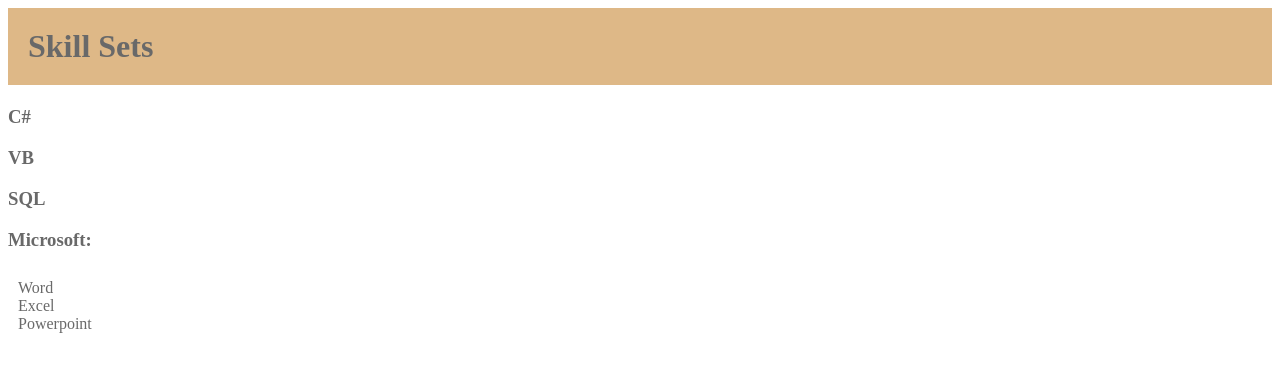
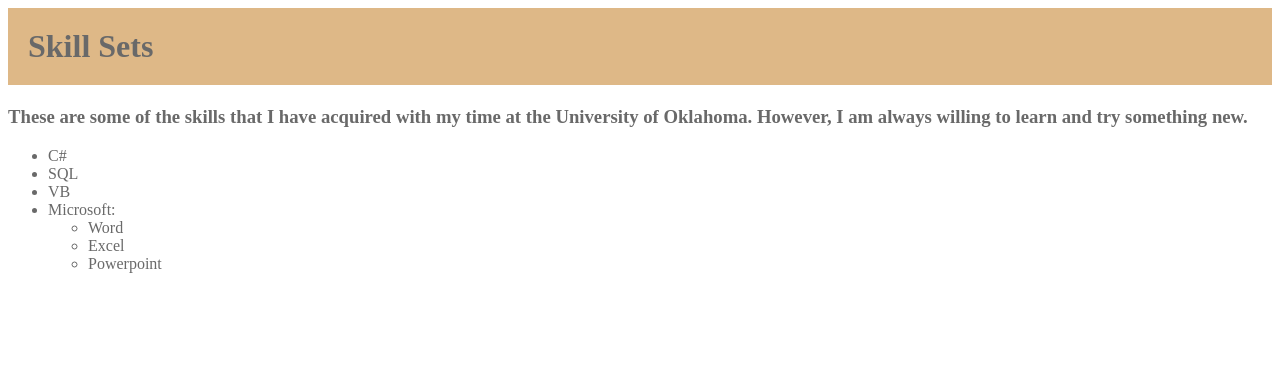
Before and after one commit to AmyTu2/AmyTu2.github.io, a plain HTML site: page skillsets.html in a window 1280 px wide. Drawn offline with Linux system fonts and the light colour scheme.

Commit message:
Small changes

```diff
--- a/skillsets.html
+++ b/skillsets.html
@@ -6,15 +6,19 @@
 <body>
     <h1 class="header">Skill Sets</h1>
     <div>
-        <h3>C#</h3>
-        <h3>VB</h3>
-        <h3>SQL</h3>
-        <h3>Microsoft:</h3>
+        <h3>These are some of the skills that I have acquired with my time at the University of Oklahoma. However, I am always willing to learn and try something new.</h3>
         <ul>
-            <li>Word</li>
-            <li>Excel</li>
-            <li>Powerpoint</li>
+            <li>C#</li>
+            <li>SQL</li>
+            <li>VB</li>
+            <li>Microsoft:</li>
+            <ul>
+                <li>Word</li>
+                <li>Excel</li>
+                <li>Powerpoint</li>
+            </ul>
         </ul>
+
     </div>
 </body>
 </html>
--- a/style.css
+++ b/style.css
@@ -6,6 +6,7 @@ body {
     background-color: white;
     font-family: 'Helvetica Neue LT Pro';
     color: dimgrey;
+
 }
 
 nav {
@@ -47,11 +48,11 @@ li a:hover {
 .text {
     display: block;
     font-size: 14px;
+
 }
 
 
-ul {
+/*ul {
     list-style-type: none;
     padding: 10px;
-
-}
+}*/
```
Also changed, not shown: about.html (+12 -2 lines), index.html (+2 -2 lines), Exec_HeadShot.jpg (added), 1 other file.
